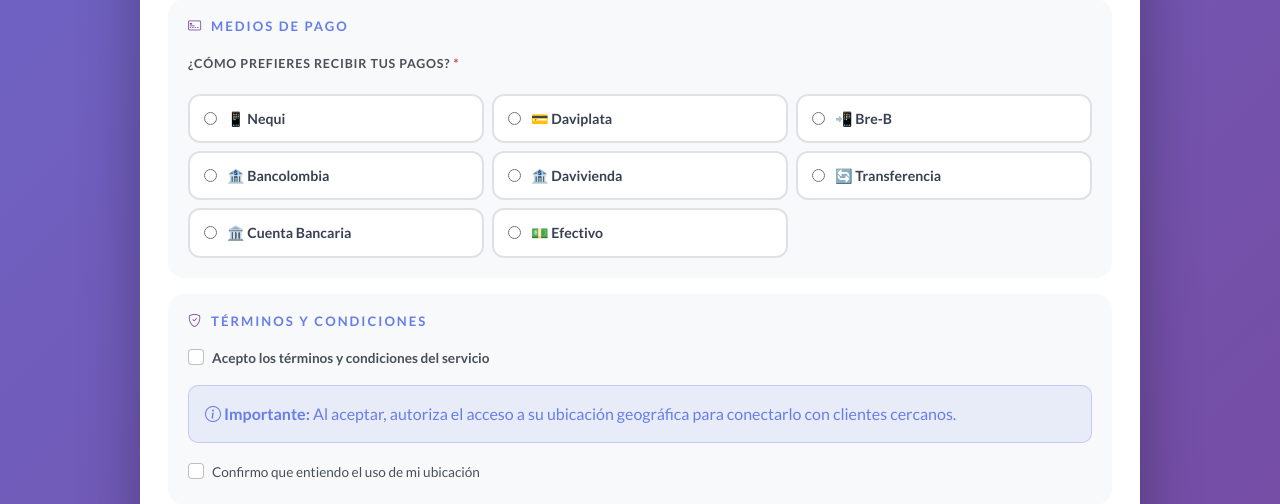
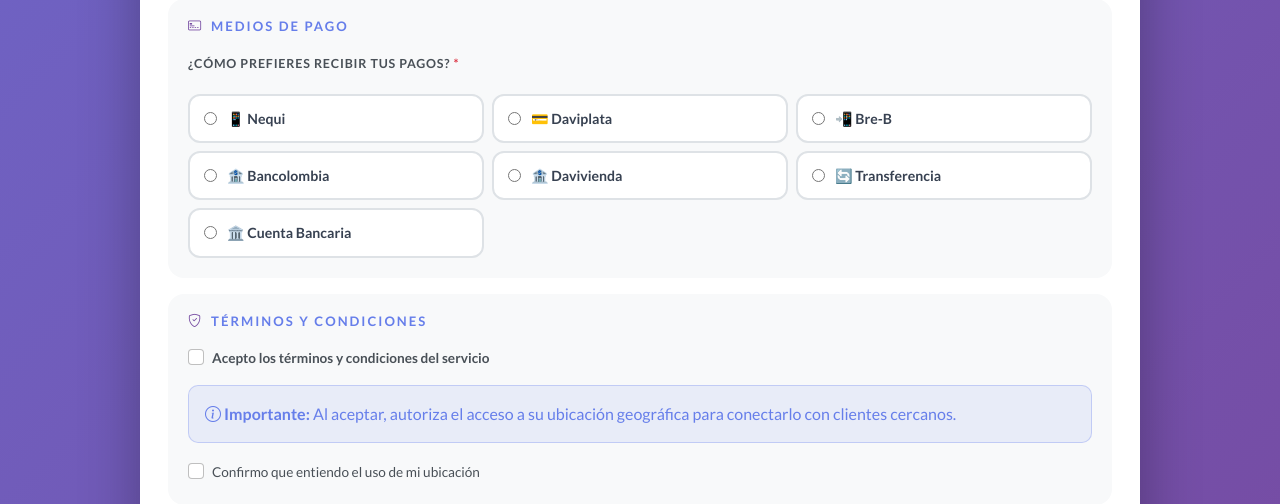
Before and after one commit to JhonieR9/app_servicios, a FastAPI app: page /trabajador/registro in a window 1280 px wide. Shown: the part 2471-2975 px from the top of the page. Run offline with FastAPI, Linux system fonts and the light colour scheme.

Commit message:
feat: quitar efectivo de medios de pago

```diff
--- a/templates/trabajadores/registro_trabajador.html
+++ b/templates/trabajadores/registro_trabajador.html
@@ -963,12 +963,7 @@
                                             <span style="font-size:0.88rem;font-weight:600;color:#374151">🏛️ Cuenta Bancaria</span>
                                         </label>
                                     </div>
-                                    <div class="col-6 col-md-4">
-                                        <label style="display:flex;align-items:center;gap:10px;background:white;border:2px solid #dee2e6;border-radius:12px;padding:12px 14px;cursor:pointer">
-                                            <input type="radio" name="medio_pago" value="efectivo" required style="accent-color:#667eea" onchange="togglePago(this.value)">
-                                            <span style="font-size:0.88rem;font-weight:600;color:#374151">💵 Efectivo</span>
-                                        </label>
-                                    </div>
+
                                 </div>
                             </div>
 
```
